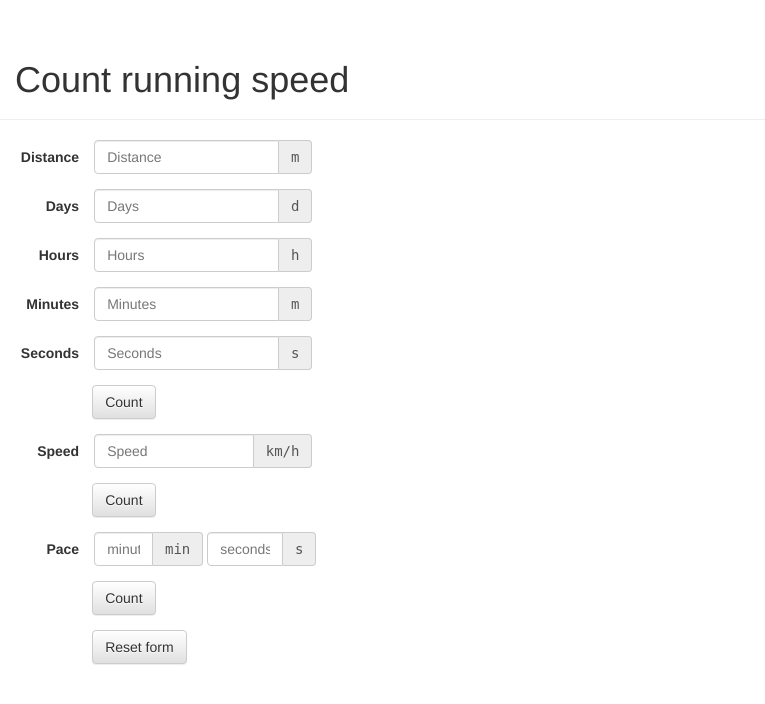
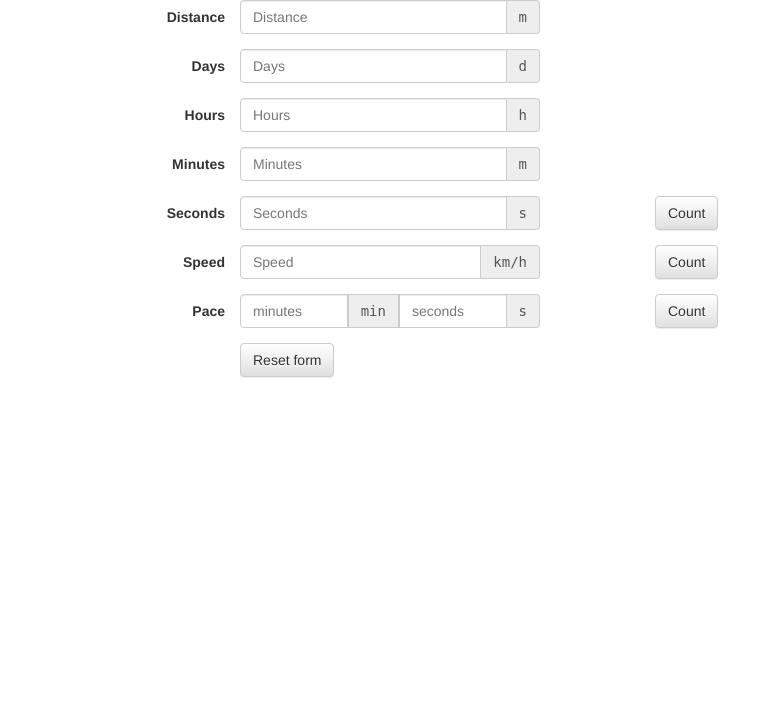
Before and after one commit to dracorp/running-calculator, a plain HTML site: page index.html in a window 1280 px wide. Shown: the whole page, without its empty margins (0-765 px from the left). Drawn offline with Linux system fonts and the light colour scheme.

Commit message:
Each form has own rown.

```diff
--- a/index.html
+++ b/index.html
@@ -13,126 +13,111 @@
     <title></title>
 </head>
 <body>
-    <div class="page-header">
-        <div class="container-fluid">
-            <h1>Count running speed</h1>
-        </div>
-    </div>
-    <div class="container-fluid">
-        <div class="row">
+<script type="text/javascript">
+// <![CDATA[
+
+// ]]>
+</script>
+    <div class="container">
+        <div class="row distance">
             <form class="form-horizontal" method="post" role="form">
                 <div class="form-group">
-                    <label class="col-sm-1 control-label">Distance</label>
-                    <div class="input-group col-sm-2">
+                    <label class="col-sm-2 control-label">Distance</label>
+                    <div class="input-group col-sm-3">
                         <input id="distance" class="resetThis form-control" name="distance" type="text" placeholder="Distance"/>
                         <span class="input-group-addon">m</span>
                     </div>
                 </div>
 
                 <div class="form-group">
-                    <label class="col-sm-1 control-label">Days</label>
-                    <div class="input-group col-sm-2">
+                    <label class="col-sm-2 control-label">Days</label>
+                    <div class="input-group col-sm-3">
                         <input id="days" class="resetThis form-control" name="days" type="text" placeholder="Days"/>
                         <span class="input-group-addon">d</span>
                     </div>
                 </div>
 
                 <div class="form-group">
-                    <label class="col-sm-1 control-label">Hours</label>
-                    <div class="input-group col-sm-2">
+                    <label class="col-sm-2 control-label">Hours</label>
+                    <div class="input-group col-sm-3">
                         <input id="hours" class="resetThis form-control" name="hours" type="text" placeholder="Hours"/>
                         <span class="input-group-addon">h</span>
                     </div>
                 </div>
 
                 <div class="form-group">
-                    <label class="col-sm-1 control-label">Minutes</label>
-                    <div class="input-group col-sm-2">
+                    <label class="col-sm-2 control-label">Minutes</label>
+                    <div class="input-group col-sm-3">
                         <input id="minutes" class="resetThis form-control" name="minutes" type="text" placeholder="Minutes"/>
                         <span class="input-group-addon">m</span>
                     </div>
                 </div>
-
+                <div class="row">
+                    <div class="col-sm-6">
                         <div class="form-group">
-                    <label class="control-label col-sm-1">Seconds</label>
-                    <div class="input-group col-sm-2">
+                            <label class="col-sm-4 control-label">Seconds</label>
+                            <div class="input-group col-sm-6">
                                 <input id="seconds" class="resetThis form-control" name="seconds" type="text" placeholder="Seconds"/>
                                 <span class="input-group-addon">s</span>
                             </div>
                         </div>
-                <!--<div class="form-group">
-                    <label class="control-label col-sm-1">Hundredths</label>
-                    <div class="input-group col-sm-2">
-                        <input id="hundredths" class="resetThis form-control" name="hundredths" type="text" placeholder="Hundredths"/>
-                        <span class="input-group-addon">.s</span>
                     </div>
-                </div>-->
-                <div class="form-group">
-                    <label class="control-label sr-only col-sm-1">Count</label>
+                    <div class="col-sm-6">
                         <button id="count_distance" class="btn btn-default">Count</button>
                     </div>
+                </div>
             </form>
-        </div>
+        </div><!-- distance .row -->
+        <div class="row speed">
+            <form class="form-horizontal" method="post" role="form">
                 <div class="row">
-            <form class="form-horizontal" method="post" role="form">
+                    <div class="col-sm-6">
                         <div class="form-group">
-                    <label class="control-label col-sm-1">Speed</label>
-                    <div class="input-group col-sm-2">
+                            <label class="col-sm-4 control-label">Speed</label>
+                            <div class="input-group col-sm-6">
                                 <div class="input-group">
                                     <input id="speed" class="resetThis form-control" name="speed" type="text" placeholder="Speed"/>
                                     <span class="input-group-addon">km/h</span>
                                 </div>
                             </div>
                         </div>
-                <div class="form-group">
-                    <label class="control-label sr-only col-sm-1">Count</label>
-                    <div class="input-group">
+                    </div>
+                    <div class="col-sm-6">
                         <button id="count_speed" class="btn btn-default">Count</button>
                     </div>
                 </div>
             </form>
-        </div>
+        </div><!-- speed .row  -->
+        <div class="row pace">
+            <form class="form-horizontal" method="post" role="form">
                 <div class="row">
-            <form class="form-horizontal" method="post" role="form">
+                    <div class="col-sm-6">
                         <div class="form-group">
-                    <label class="control-label col-sm-1">Pace</label>
-                    <div class="col-md-4">
-                        <div class="form-inline">
-                            <div class="form-group">
-                                <div class="input-group col-sm-3">
+                            <label class="col-sm-4 control-label">Pace</label>
+                            <div class="input-group col-sm-6">
                                 <input id="pace_minutes" class="resetThis form-control" name="pace_minutes" type="text" placeholder="minutes"/>
                                 <span class="input-group-addon">min</span>
-                                </div>
-                                <div class="input-group col-sm-3">
                                 <input id="pace_seconds" class="resetThis form-control" name="pace_seconds" type="text" placeholder="seconds"/>
                                 <span class="input-group-addon">s</span>
                             </div>
-                                <!--<div class="input-group col-sm-3">
-                                    <input id="pace_hundredths" class="resetThis form-control" name="pace_hundredths" type="text" placeholder="hundredths"/>
-                                    <span class="input-group-addon">.s/km</span>
-                                </div>-->
+                        </div><!-- .form-group -->
                     </div>
-                        </div>
-                    </div>
-                </div>
-                <div class="form-group">
-                    <label class="control-label sr-only col-sm-1">Count</label>
-                    <div class="input-group">
+                    <div class="col-sm-6">
                         <button id="count_pace" class="btn btn-default">Count</button>
                     </div>
                 </div>
             </form>
-        </div>
-        <div class="row">
+        </div><!-- pace .row -->
+
+        <div class="row reset">
             <div class="form-horizontal">
                 <div class="form-group">
-                    <label class="control-label sr-only col-sm-1">Reset form</label>
-                    <div class="input-group">
+                    <div class="input-group col-sm-offset-2 col-sm-3">
                         <button class="btn btn-default btn-reset">Reset form</button>
                     </div>
                 </div>
             </div>
-        </div>
-    </div><!-- content-->
+        </div><!-- reset .row -->
+    </div> <!-- .container -->
 </body>
 </html>
--- a/js/count.js
+++ b/js/count.js
@@ -16,9 +16,9 @@
             var kilometersDistance  = distance/1000;
 
             // count pace
-            var secondsPerKm    = Math.round(totalSeconds/kilometersDistance);
+            var secondsPerKm    = totalSeconds/kilometersDistance;
             var minutesPerKm    = Math.floor(secondsPerKm/60);
-            var rest            = secondsPerKm - (minutesPerKm*60);
+            var rest            = Math.round((secondsPerKm - minutesPerKm*60)*100)/100;
 
             // output
             $("input#pace_minutes").val(minutesPerKm);
@@ -39,7 +39,7 @@
             var pace_minutes = Math.floor(a);
             var pace_seconds = ((a - pace_minutes) * 60);
             var pace_sseconds = Math.round((pace_seconds%1)*100);
-            pace_seconds = Math.round(pace_seconds);
+            pace_seconds = Math.round((pace_seconds+pace_sseconds/100)*100)/100;
             $("input#pace_minutes").val(pace_minutes);
             $("input#pace_seconds").val(pace_seconds);
             $("input#pace_sseconds").val(pace_sseconds);
@@ -83,7 +83,7 @@
             var hours = Math.floor(time/3600);
             time = time%(3600);
             var minutes = Math.floor(time/60);
-            var rest = time%60;
+            var rest = Math.round((time%60)*100)/100;
 
             $("input#days").val(days);
             $("input#hours").val(hours);
```
Lines whose indentation alone changed are shown as unchanged.
